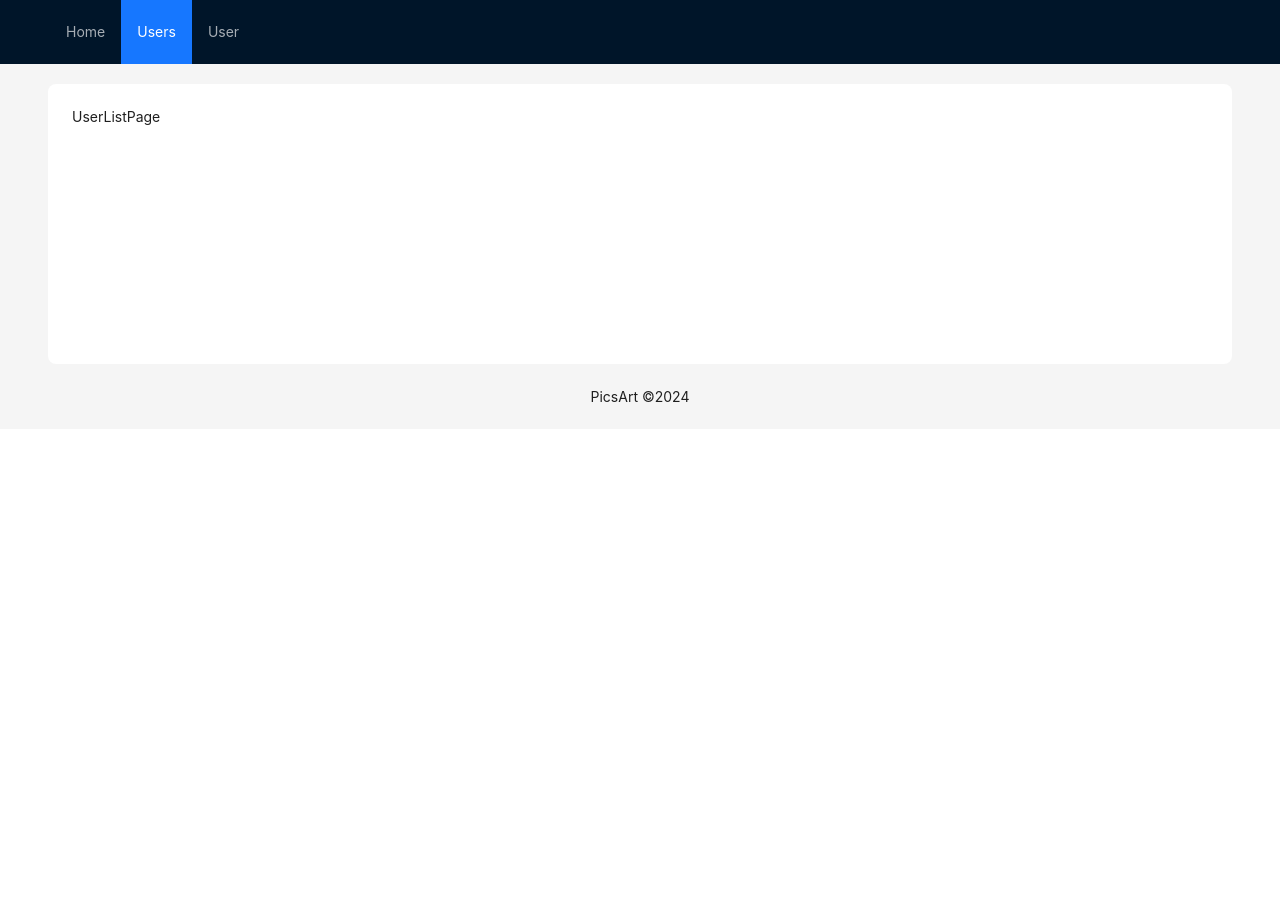
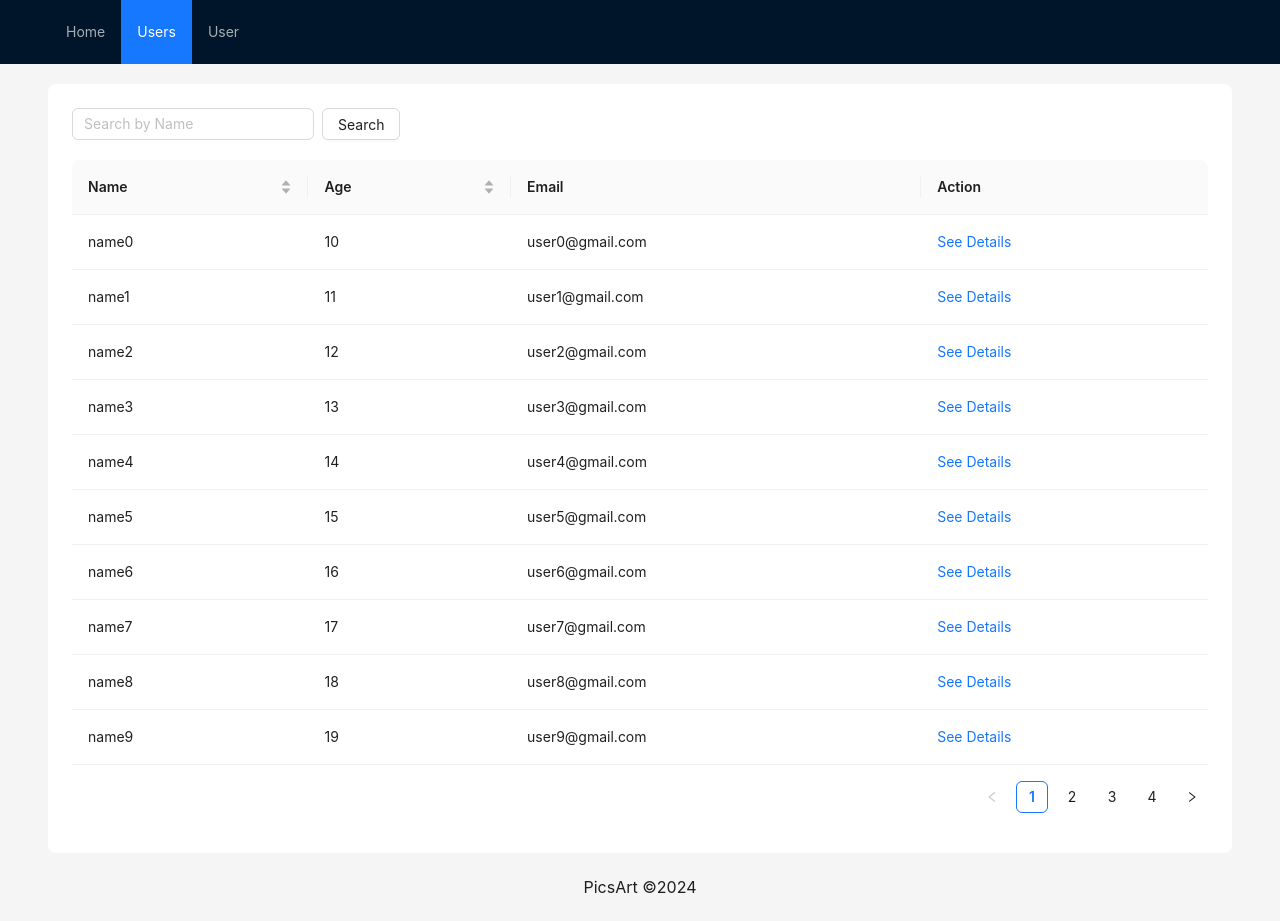
Before and after one commit to karlen-saribekyan/picsart, a React app: page / in a window 1280 px wide. Both pictures are taken after a click on the item "Users". Before the commit the page ends 800 px from the top, so only its background shows below. Built offline with nearby package versions, Linux system fonts and the light colour scheme; the HTML template or start-up script is replaced by a standard one.

Commit message:
Add functional for user pages

```diff
--- a/public/index.html
+++ b/public/index.html
@@ -24,7 +24,7 @@
       work correctly both with client-side routing and a non-root public URL.
       Learn how to configure a non-root public URL by running `npm run build`.
     -->
-    <title>React App</title>
+    <title>PicsArt</title>
   </head>
   <body>
     <noscript>You need to enable JavaScript to run this app.</noscript>
--- a/src/components/PageLayout/index.tsx
+++ b/src/components/PageLayout/index.tsx
@@ -1,30 +1,30 @@
 import { useLocation, useNavigate } from "react-router-dom";
 import { Layout, Menu, theme } from "antd";
 import { motion } from "framer-motion";
+import styled from "styled-components";
 
 import { RouteName, RoutePath } from "../../constants/routes";
 
-//import styled from "styled-components";
 import { IPageLayoutProps } from "./index.models";
 
 const { Footer, Header, Content } = Layout;
 
-// const Title = styled.h2`
-//   padding: 4em;
-//   background: papayawhip;
-// `;
+const Paragraph = styled.p`
+  font-size: 16px;
+  margin: 0;
+`;
 
-const items = Object.values(RoutePath).map(p => ({
-  key: p,
-  label: RouteName[p]
+const items = Object.values(RoutePath).map(val => ({
+  key: val,
+  label: RouteName[val]
 }));
 
 const PageLayout: React.FC<IPageLayoutProps> = props => {
+  const location = useLocation();
+  const navigate = useNavigate();
   const {
     token: { colorBgContainer, borderRadiusLG }
   } = theme.useToken();
-  const location = useLocation();
-  const navigate = useNavigate();
 
   return (
     <Layout>
@@ -34,7 +34,7 @@ const PageLayout: React.FC<IPageLayoutProps> = props => {
           mode="horizontal"
           selectedKeys={[location.pathname]}
           items={items}
-          style={{ flex: 1, minWidth: 0 }}
+          style={{ flex: 1, minWidth: 0, userSelect: "none" }}
           onClick={e => navigate(e.key)}
         />
       </Header>
@@ -59,7 +59,7 @@ const PageLayout: React.FC<IPageLayoutProps> = props => {
       </Content>
 
       <Footer style={{ textAlign: "center" }}>
-        PicsArt ©{new Date().getFullYear()}
+        <Paragraph>PicsArt ©{new Date().getFullYear()}</Paragraph>
       </Footer>
     </Layout>
   );
--- a/src/constants/routes.ts
+++ b/src/constants/routes.ts
@@ -1,11 +1,11 @@
-export const RoutePath = {
+export const RoutePath = Object.freeze({
   HomePage: "/",
   UserListPage: "/users",
-  UserDetailsPage: "/user"
-};
+  UserDetailsPage: "/users/:id"
+});
 
-export const RouteName = {
+export const RouteName = Object.freeze({
   [RoutePath.HomePage]: "Home",
   [RoutePath.UserListPage]: "Users",
   [RoutePath.UserDetailsPage]: "User"
-};
+});
--- /dev/null
+++ b/src/helpers/route.ts
@@ -0,0 +1,19 @@
+export function changeParams(
+  text: string,
+  params: Record<string, string>
+): string {
+  const paramRegex = /:\w+/g;
+
+  return text.replace(paramRegex, match => {
+    const paramName = match.substring(1);
+    return params[paramName] || match;
+  });
+}
+
+export function compareRoutes(route1: string, route2: string): boolean {
+  const paramRegex = /:\w+/g;
+  const route1Replaced = route1.replace(paramRegex, "");
+  const route2Replaced = route2.replace(paramRegex, "");
+
+  return route1Replaced === route2Replaced;
+}
--- /dev/null
+++ b/src/pages/UserDetailsPage/index.module.css
@@ -0,0 +1,4 @@
+.container {
+  max-width: 400px;
+  margin: 0 auto;
+}
--- a/src/pages/UserDetailsPage/index.tsx
+++ b/src/pages/UserDetailsPage/index.tsx
@@ -1,7 +1,67 @@
+import { useEffect } from "react";
+import { Link, useParams } from "react-router-dom";
+import { Result } from "antd";
+import styled from "styled-components";
+
 import PageLayout from "../../components/PageLayout";
+import { RoutePath } from "../../constants/routes";
+import { useAppDispatch, useAppSelector } from "../../redux/hooks";
+import { fetchUser } from "../../redux/userSlice";
+
+import styles from "./index.module.css";
+
+const Text = styled.h6`
+  font-size: 18px;
+  margin: 10px 0;
+`;
+
+const Span = styled.span`
+  font-size: 18px;
+  font-weight: 400;
+`;
 
 const UserDetailsPage: React.FC = () => {
-  return <PageLayout>UserDetailsPage</PageLayout>;
+  const dispatch = useAppDispatch();
+  const { user } = useAppSelector(state => state.user);
+  const { id } = useParams();
+  const userId = Number(id);
+
+  useEffect(() => {
+    if (userId) {
+      dispatch(fetchUser(userId));
+    }
+  }, [userId]);
+
+  return (
+    <PageLayout>
+      {userId ? (
+        <section>
+          <Link to={RoutePath.UserListPage}>{"< Back to User List"}</Link>
+
+          <Text>
+            Full Name: <Span>{`${user?.firstName} ${user?.lastName}`}</Span>
+          </Text>
+          <Text>
+            Email: <Span>{user?.email}</Span>
+          </Text>
+          <Text>
+            Age: <Span>{user?.age}</Span>
+          </Text>
+          <Text>
+            Address: <Span>{user?.address}</Span>
+          </Text>
+        </section>
+      ) : (
+        <Result
+          className={styles.container}
+          status="warning"
+          title="No User Selected"
+          subTitle="It seems there is no user selected at the moment. Perhaps you have not clicked on any user yet. Please navigate to the user list and select a user to view their details."
+          extra={<Link to={RoutePath.UserListPage}>Go to User List</Link>}
+        />
+      )}
+    </PageLayout>
+  );
 };
 
 export default UserDetailsPage;
--- a/src/pages/UserListPage/index.tsx
+++ b/src/pages/UserListPage/index.tsx
@@ -1,7 +1,97 @@
+import { useEffect, useMemo, useRef, useState } from "react";
+import { Link } from "react-router-dom";
+import { Button, Input, InputRef, Space, Table, TableProps } from "antd";
+
 import PageLayout from "../../components/PageLayout";
+import { RoutePath } from "../../constants/routes";
+import { changeParams } from "../../helpers/route";
+import { useAppDispatch, useAppSelector } from "../../redux/hooks";
+import { fetchUsers } from "../../redux/userSlice";
+
+interface DataType {
+  key: string;
+  name: string;
+  age: number;
+  email: string;
+}
+
+const columns: TableProps<DataType>["columns"] = [
+  {
+    title: "Name",
+    dataIndex: "name",
+    key: "name",
+    sorter: (a, b) => {
+      const nameA = a.name.toUpperCase();
+      const nameB = b.name.toUpperCase();
+
+      if (nameA < nameB) {
+        return -1;
+      }
+      if (nameA > nameB) {
+        return 1;
+      }
+      return 0;
+    }
+  },
+  {
+    title: "Age",
+    dataIndex: "age",
+    key: "age",
+    sorter: (a, b) => a.age - b.age
+  },
+  {
+    title: "Email",
+    dataIndex: "email",
+    key: "email"
+  },
+  {
+    title: "Action",
+    key: "action",
+    render: (_, record) => (
+      <Link to={changeParams(RoutePath.UserDetailsPage, { id: record.key })}>
+        See Details
+      </Link>
+    )
+  }
+];
 
 const UserListPage: React.FC = () => {
-  return <PageLayout>UserListPage</PageLayout>;
+  const dispatch = useAppDispatch();
+  const { users } = useAppSelector(state => state.user);
+  const inputRef = useRef<InputRef>(null);
+  const [query, setQuery] = useState("");
+
+  const data: DataType[] = useMemo(
+    () =>
+      users
+        ?.filter(x => x.firstName.toLowerCase().includes(query))
+        .map(p => ({
+          key: p.id.toString(),
+          name: p.firstName,
+          email: p.email,
+          age: p.age
+        })) ?? [],
+    [users, query]
+  );
+
+  const onSearch = () => {
+    setQuery(inputRef.current?.input?.value.toLowerCase() ?? "");
+  };
+
+  useEffect(() => {
+    dispatch(fetchUsers());
+  }, []);
+
+  return (
+    <PageLayout>
+      <Space style={{ marginBottom: 20 }}>
+        <Input ref={inputRef} placeholder="Search by Name" />
+        <Button onClick={onSearch}>Search</Button>
+      </Space>
+
+      <Table columns={columns} dataSource={data} />
+    </PageLayout>
+  );
 };
 
 export default UserListPage;
--- a/src/redux/userSlice/index.data.ts
+++ b/src/redux/userSlice/index.data.ts
@@ -1,13 +1,10 @@
-import { UserResponseModel } from "./index.models";
+import { IUserResponse } from "./index.models";
 
-export const USERS: UserResponseModel[] = new Array(40).fill("").map(
-  (_, i) =>
-    new UserResponseModel({
+export const USERS: IUserResponse[] = new Array(40).fill(null).map((_, i) => ({
   id: i + 1,
   firstName: "name" + i,
   lastName: "surname" + i,
   email: `user${i}@gmail.com`,
   age: 10 + i,
   address: "address" + i
-    })
-);
+}));
--- a/src/redux/userSlice/index.models.ts
+++ b/src/redux/userSlice/index.models.ts
@@ -2,20 +2,16 @@ import { AxiosError } from "axios";
 
 export interface IUserState {
   loading: boolean;
-  user?: UserResponseModel;
-  users?: UserResponseModel[];
+  user?: IUserResponse;
+  users?: IUserResponse[];
   error?: AxiosError<string>;
 }
 
-export class UserResponseModel {
-  public id?: number;
-  public firstName?: string;
-  public lastName?: string;
-  public email?: string;
-  public age?: number;
-  public address?: string;
-
-  constructor(props: UserResponseModel) {
-    Object.assign(this, props);
-  }
+export interface IUserResponse {
+  id: number;
+  firstName: string;
+  lastName: string;
+  email: string;
+  age: number;
+  address: string;
 }
--- a/src/redux/userSlice/index.ts
+++ b/src/redux/userSlice/index.ts
@@ -4,7 +4,7 @@ import { AxiosError } from "axios";
 import { AppThunk } from "../store";
 
 import { USERS } from "./index.data";
-import { IUserState, UserResponseModel } from "./index.models";
+import { IUserResponse, IUserState } from "./index.models";
 
 const initialState: IUserState = {
   loading: false
@@ -17,13 +17,13 @@ export const userSlice = createSlice({
     fetchStarted: state => {
       state.loading = true;
     },
-    userListFulfilled: (state, action: PayloadAction<UserResponseModel[]>) => {
+    userListFulfilled: (state, action: PayloadAction<IUserResponse[]>) => {
       state.loading = false;
       state.users = action.payload;
     },
     userDetailsFulfilled: (
       state,
-      action: PayloadAction<UserResponseModel | undefined>
+      action: PayloadAction<IUserResponse | undefined>
     ) => {
       state.loading = false;
       state.user = action.payload;
@@ -41,7 +41,7 @@ export const userSlice = createSlice({
 export const userActions = userSlice.actions;
 
 export const fetchUsers =
-  (): AppThunk<Promise<UserResponseModel[] | undefined>> => async dispatch => {
+  (): AppThunk<Promise<IUserResponse[] | undefined>> => async dispatch => {
     try {
       dispatch(userActions.fetchStarted());
 
@@ -59,7 +59,7 @@ export const fetchUsers =
   };
 
 export const fetchUser =
-  (id: number): AppThunk<Promise<UserResponseModel | undefined>> =>
+  (id: number): AppThunk<Promise<IUserResponse | undefined>> =>
   async dispatch => {
     try {
       dispatch(userActions.fetchStarted());
```
Lines whose indentation alone changed are shown as unchanged.
